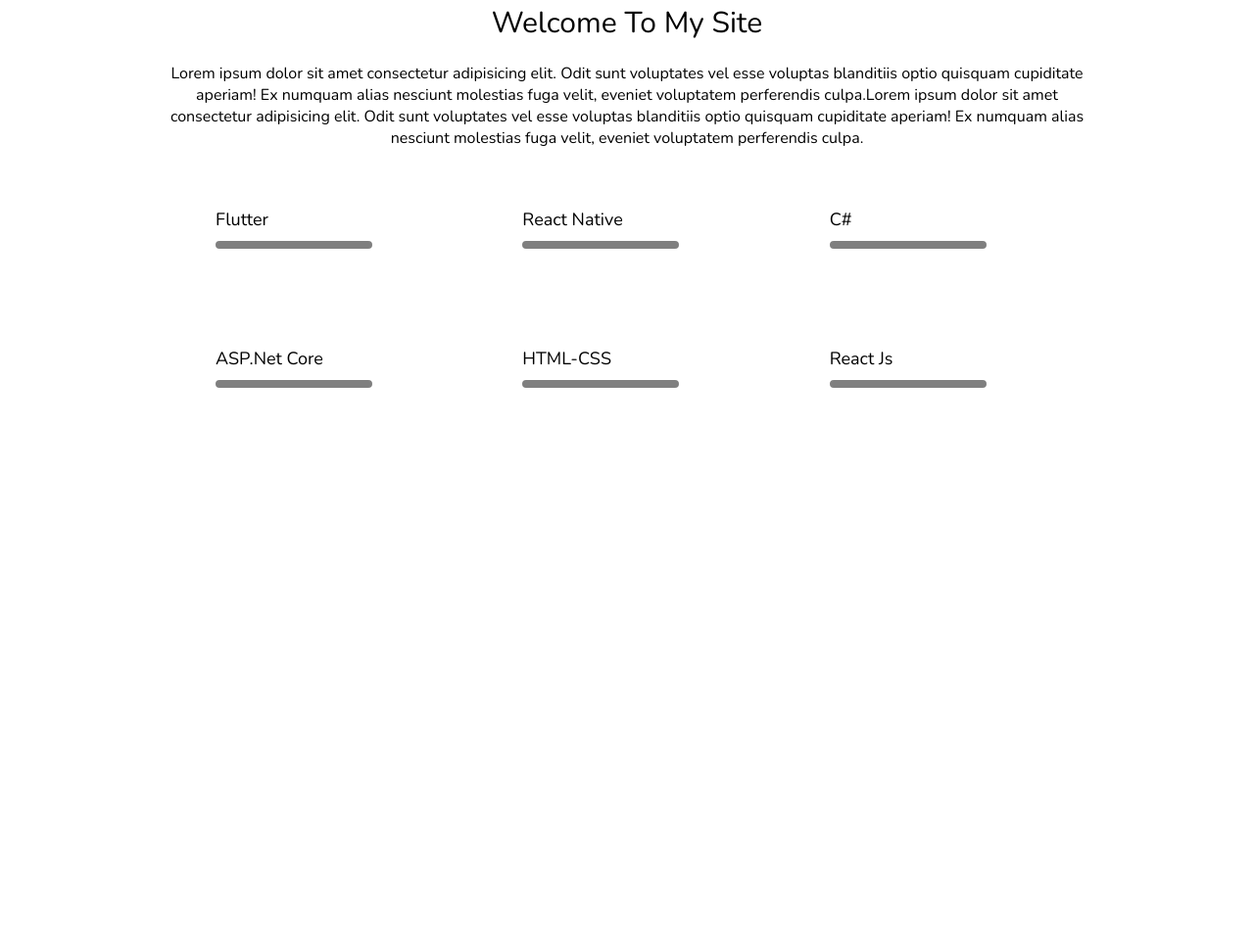
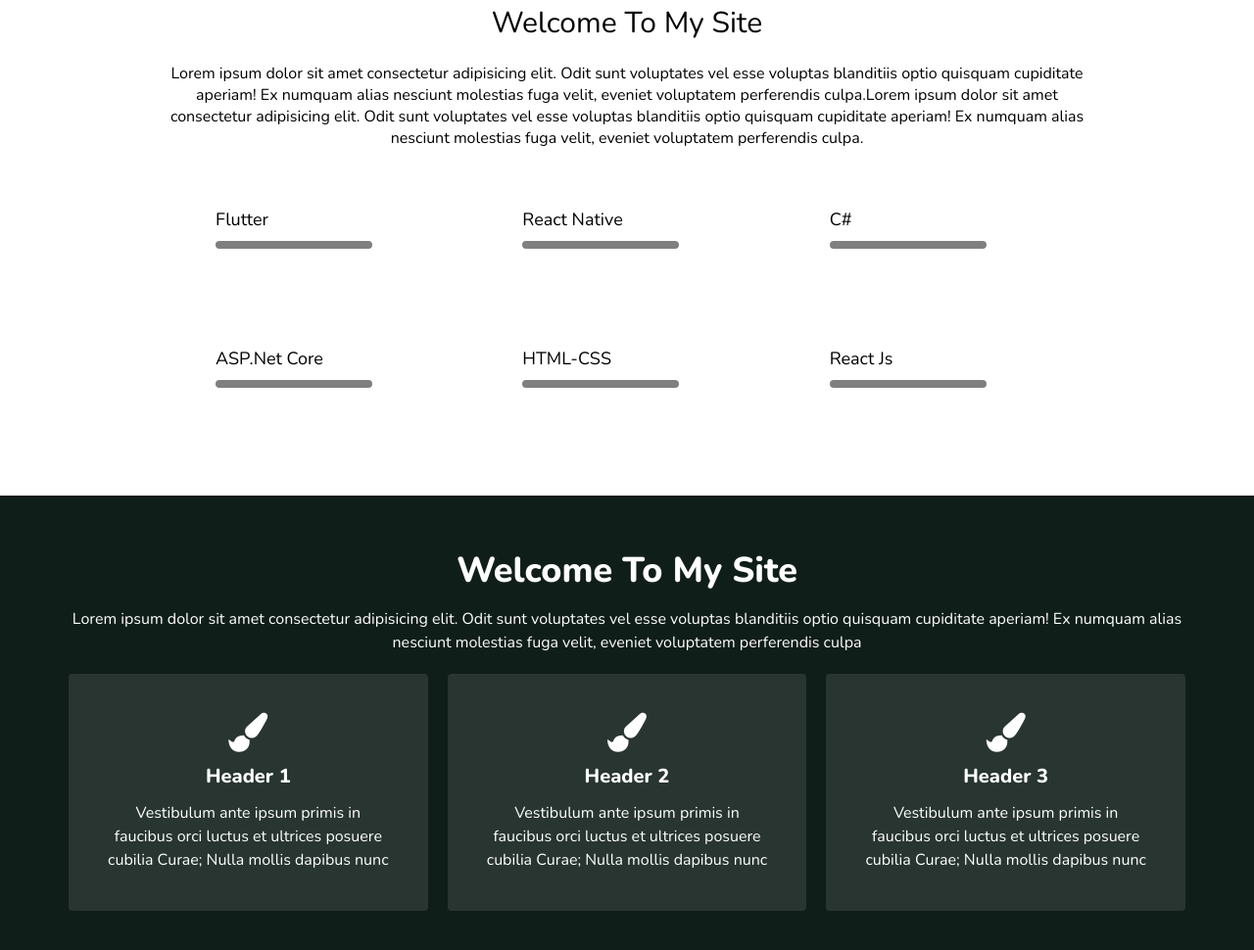
Before and after one commit to tiqdesign/webpage_cv_template, a plain HTML site: page index.html in a window 1280 px wide. Shown: the part 847-1817 px from the top of the page at 98% size. Before the commit the page ends 1353 px from the top, so only its background shows below. Drawn offline with nearby package versions, Linux system fonts and the light colour scheme.

Commit message:
hire container added

```diff
--- a/index.html
+++ b/index.html
@@ -5,6 +5,7 @@
     <meta name="viewport" content="width=device-width, initial-scale=1.0">
     <link rel="stylesheet" type="text/css" href="style.css">
     <link href="https://fonts.googleapis.com/css2?family=Nunito:wght@400;800&display=swap" rel="stylesheet">
+    <link href="https://stackpath.bootstrapcdn.com/font-awesome/4.7.0/css/font-awesome.min.css" rel="stylesheet" integrity="sha384-wvfXpqpZZVQGK6TAh5PVlGOfQNHSoD2xbE+QkPxCAFlNEevoEH3Sl0sibVcOQVnN" crossorigin="anonymous">
     <title>tiqdesign</title>
 </head>
 
@@ -70,8 +71,40 @@
                     </div>
                 </div>
             </div>
+        </section>
 
+        <section class="hire-container">
+            <div class="hire-header">
+                <h2>Welcome To My Site</h3>
+                    <p>Lorem ipsum dolor sit amet consectetur adipisicing elit. Odit sunt voluptates vel esse voluptas
+                        blanditiis optio quisquam cupiditate aperiam! Ex numquam alias nesciunt molestias fuga velit,
+                        eveniet voluptatem perferendis culpa</p>
+            </div>
+            <div class="hire-content-container">
+                <div class="hire-content">
+                    <span class="icon">
+                        <i class="fa fa-paint-brush"></i>
+                    </span>
+                    <h2>Header 1</h2>
+                    <p>Vestibulum ante ipsum primis in faucibus orci luctus et ultrices posuere cubilia Curae; Nulla mollis dapibus nunc</p>
+                </div>
+                <div class="hire-content">
+                    <span class="icon">
+                        <i class="fa fa-paint-brush"></i>
+                    </span>
+                    <h2>Header 2</h2>
+                    <p>Vestibulum ante ipsum primis in faucibus orci luctus et ultrices posuere cubilia Curae; Nulla mollis dapibus nunc</p>
+                </div>
+                <div class="hire-content">
+                    <span class="icon">
+                        <i class="fa fa-paint-brush"></i>
+                    </span>
+                    <h2>Header 3</h2>
+                    <p>Vestibulum ante ipsum primis in faucibus orci luctus et ultrices posuere cubilia Curae; Nulla mollis dapibus nunc</p>
+                </div>
+            </div>
         </section>
+
     </main>
 </body>
 
--- a/style.css
+++ b/style.css
@@ -5,7 +5,7 @@
 }
 
 body {
-    font-family: 'Nunito', sans-serif;
+  font-family: "Nunito", sans-serif;
 }
 
 /* //Scrollbar Hide // */
@@ -26,7 +26,7 @@ body {
 
 /* //background image mask// */
 .home-container::before {
-    content: '';
+  content: "";
   background: rgba(0, 0, 0, 0.57);
   position: absolute;
   top: 0;
@@ -111,21 +111,94 @@ body {
 }
 
 .skill-bar {
-    border: 4px solid rgba(0, 0, 0, 0.50);
+  border: 4px solid rgba(0, 0, 0, 0.5);
   border-radius: 8px;
   width: 75%;
 }
 
-/* // Media Tag // */
+.hire-container {
+  padding: 20px;
+  display: flex;
+  flex-direction: column;
+  display: flex;
+  margin-top: 50px;
+  align-items: center;
+  justify-content: center;
+  text-align: center;
+  background: #101e1a;
+}
 
-@media(max-width: 800px) {
+.hire-header {
+  max-width: 1140px;
+  margin: 20px;
+  color: white;
+}
+.hire-header h2 {
+  margin: 16px;
+  font-size: 36px;
+  line-height: 42px;
+}
+.hire-header p {
+  font-size: 16px;
+  line-height: 24px;
+  font-weight: 400;
+}
+
+.hire-content-container {
+  max-width: 1140px;
+  margin-left: auto;
+  margin-right: auto;
+  margin-bottom: 20px;
+  display: grid;
+  grid-template-columns: repeat(3, 1fr);
+  gap: 20px;
+}
+
+.hire-content {
+  padding: 40px 40px;
+  transition: 0.3s ease-out;
+  border-radius: 4px;
+  display: flex;
+  flex-direction: column;
+  background: rgba(255, 255, 255, 0.1);
+  color: white;
+}
+
+.hire-content:hover {
+  background: rgba(0, 0, 0, 0.8);
+  transition: 0.3s ease-out;
+  color: white;
+}
+
+.hire-content h2 {
+  font-size: 20px;
+  line-height: 30px;
+  font-weight: 800;
+}
+
+.hire-content p {
+  padding-top: 10px;
+  line-height: 24px;
+  font-size: 16px;
+}
+
+.icon i {
+  font-size: 40px;
+  padding-bottom: 10px;
+}
+
+/* // Media Queries // */
+
+@media screen and (max-width: 770px) {
   .skill-bar-container {
     display: grid;
     grid-template-columns: repeat(1, 1fr);
   }
+  .hire-content-container {
+    grid-template-columns: repeat(1, 1fr);
   }
-
-@media(max-width: 1100px) {
+}
+@media screen and (min-width: 770px) and (max-width: 990px) {
   .skill-bar-container {
     display: grid;
     grid-template-columns: repeat(2, 1fr);
```
Also changed, not shown: 1 other file. Lines whose indentation alone changed are shown as unchanged.
